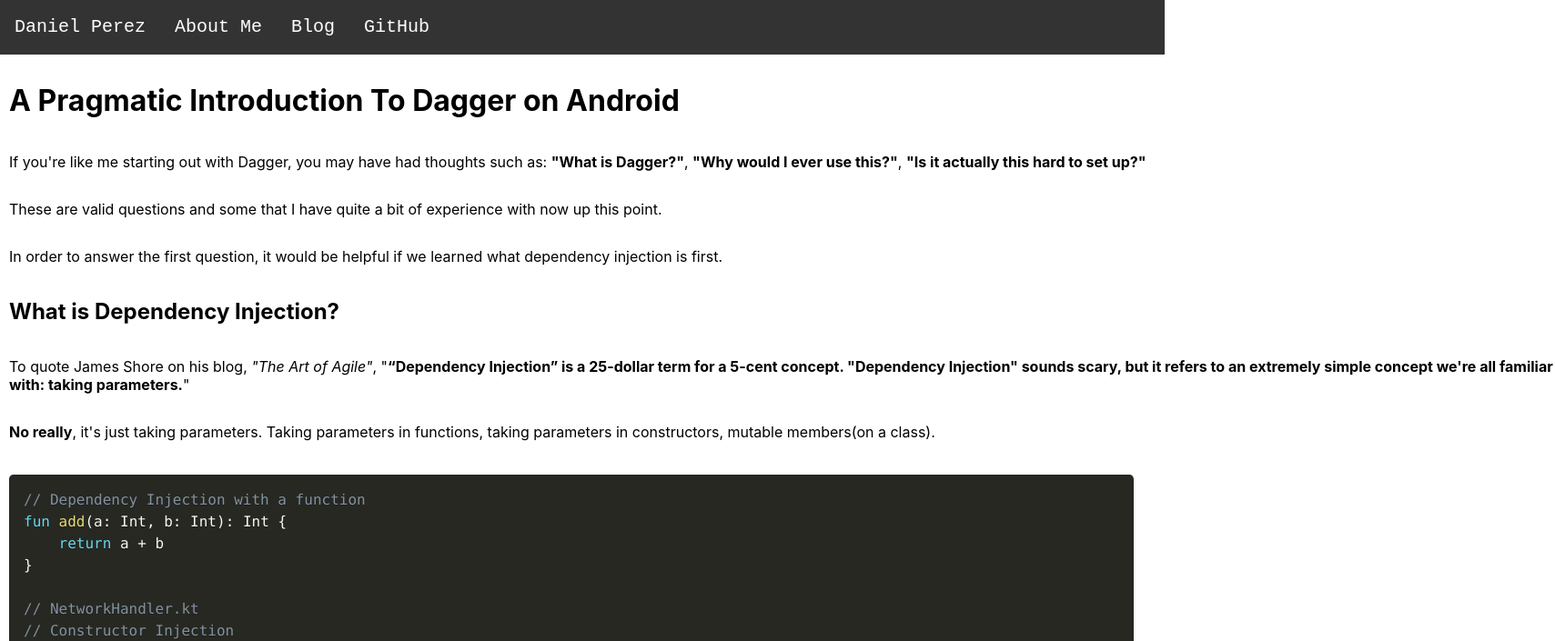
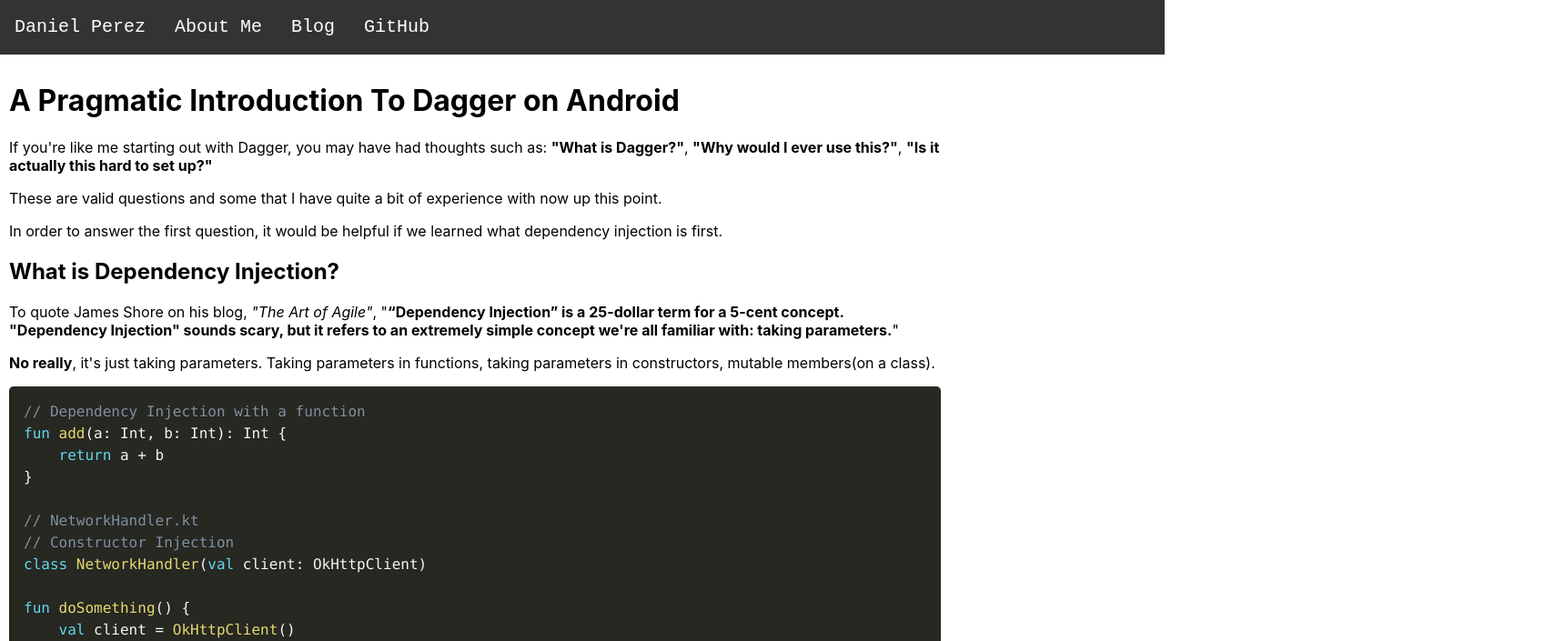
Before and after one commit to danielPerez97/website, a React (Create React App) app: page /blog/1 in a window 1280 px wide. Shown: the top 705 px of the page at 91% size, 1709 px wide, since content can reach past the window. Built offline with nearby package versions, Linux system fonts and the light colour scheme.

Commit message:
Got rid of the sticky property from the Footer
Fixed BlogPost.jsx to use 80% of the screen width max

```diff
--- a/src/components/Footer.jsx
+++ b/src/components/Footer.jsx
@@ -2,7 +2,6 @@
 import styled, { css } from 'styled-components';
 
 const FooterContainer = styled.div`
-  position: sticky;
   bottom: 0;
   height: 60px;
 `;
--- a/src/components/blog/BlogPost.jsx
+++ b/src/components/blog/BlogPost.jsx
@@ -9,7 +9,7 @@
 const BlogPostContainer = styled.div`
   left: 10pc;
   display: flex;
-  width: 100%;
+  max-width: 100vw;
   flex-direction: row;
   justify-content: start;
   align-items: flex-start;
@@ -23,12 +23,16 @@
   align-items: flex-start;
 `;
 
+const StyledReactMarkdown = styled(ReactMarkdown)`
+  max-width: 80vw;
+`;
+
 function BlogPost() {
   const { body } = useLoaderData();
   return (
     <BlogPostContainer>
       <MarkDownContainer>
-        <ReactMarkdown components={{
+        <StyledReactMarkdown components={{
           // eslint-disable-next-line react/no-unstable-nested-components
           code({
             node, inline, className, children, ...props
@@ -51,7 +55,7 @@
         }}
         >
           {body}
-        </ReactMarkdown>
+        </StyledReactMarkdown>
       </MarkDownContainer>
     </BlogPostContainer>
   );
```
